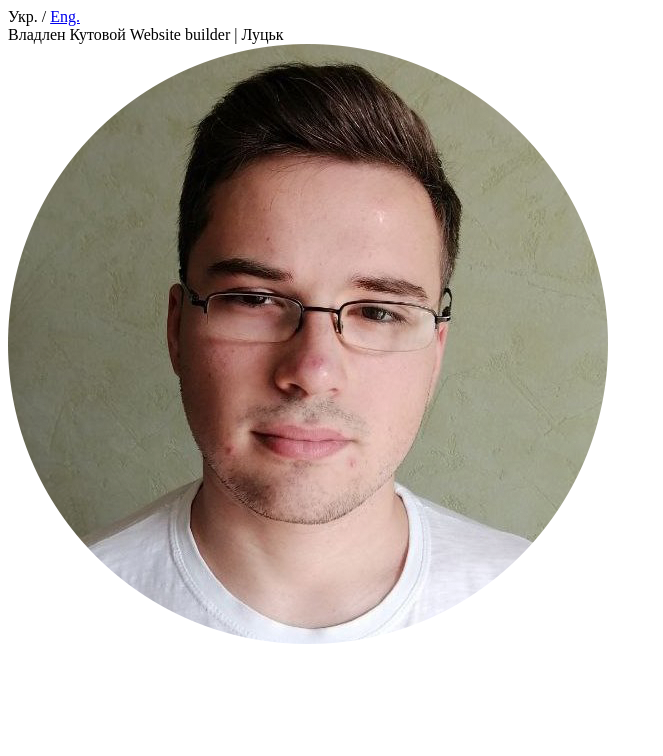
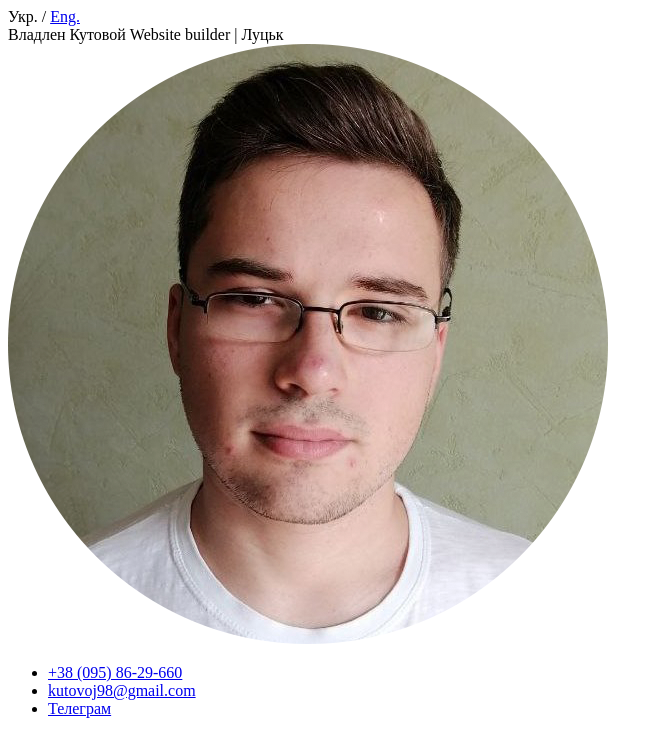
Before and after one commit to vladlen-kutovoi/homework-1, a plain HTML site: page index.html in a window 1280 px wide. Shown: the whole page, without its empty margins (0-663 px from the left). Drawn offline with Linux system fonts and the light colour scheme.

Commit message:
contact section added to index

```diff
--- a/index.html
+++ b/index.html
@@ -28,6 +28,25 @@
       </div>
     </div>
   </header>
+
+  <main>
+
+    <section>
+      <div>
+        <ul>
+          <li>
+            <a href="tel:+380958629660">+38 (095) 86-29-660</a>
+          </li>
+          <li>
+            <a href="mailto:kutovoj98@gmail.com">kutovoj98@gmail.com</a>
+          </li>
+          <li>
+            <a href="https://t.me/lenin_undead" target="_blank">Телеграм</a>
+          </li>
+        </ul>
+      </div>
+    </section>
+  </main>
 </body>
 
 </html>
```
